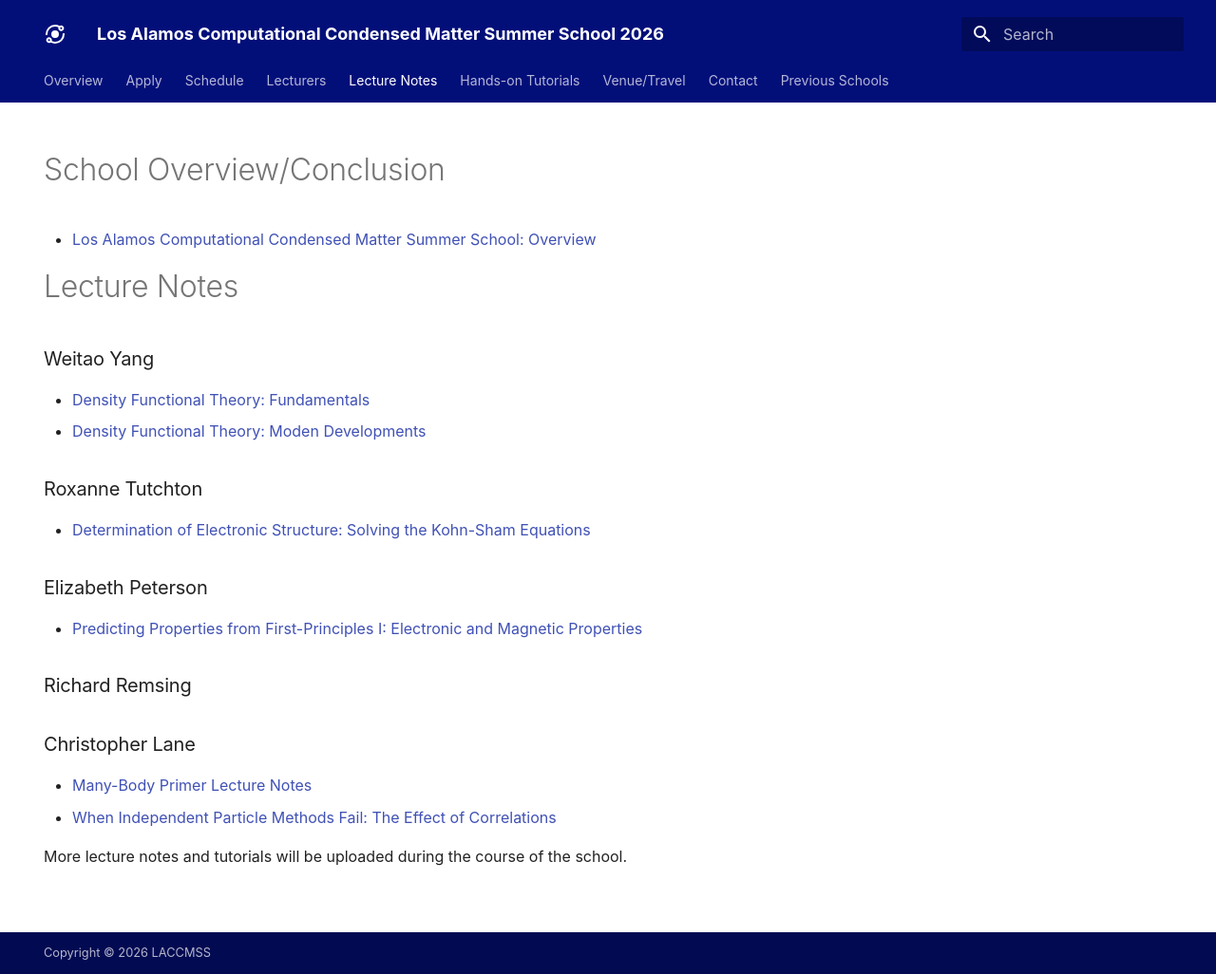
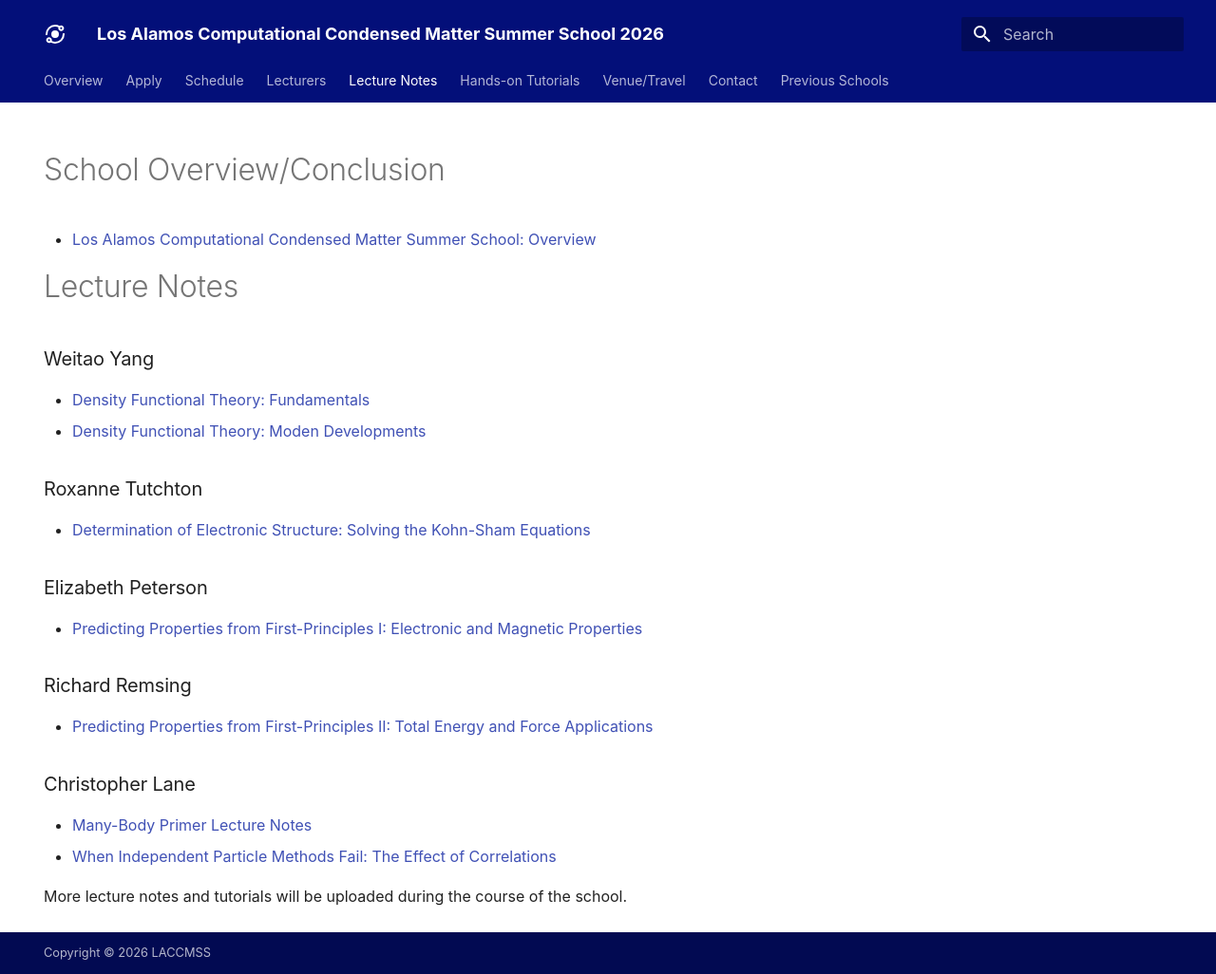
Before and after one commit to LACCMSS/2026, an MkDocs documentation site: the page built from docs/lecture_notes.md, in a window 1280 px wide and 1026 px high. Shown: the whole window at 95% size. Built offline with MkDocs 1.6.1 and Material for MkDocs 9.7.7, drawn with Linux system fonts in a browser that asks for light colours; some web fonts are replaced.

Commit message:
Update lecture_notes.md

```diff
--- a/docs/lecture_notes.md
+++ b/docs/lecture_notes.md
@@ -22,8 +22,7 @@ title: Lecture Notes
 - [Predicting Properties from First-Principles I: Electronic and Magnetic Properties](assets/Lecture_Data/Elizabeth_Peterson/laccmss_16jun26.pdf)
 
 ### Richard Remsing
-
-
+- [Predicting Properties from First-Principles II: Total Energy and Force Applications](assets/Lecture_Data/Richard_Remsing/Remsing_LANL_2026.pdf)
 
 ### Christopher Lane
 - [Many-Body Primer Lecture Notes ](assets/Lecture_Data/Christopher_Lane/ManyBodyPrimerLectureNotes.pdf)
```
